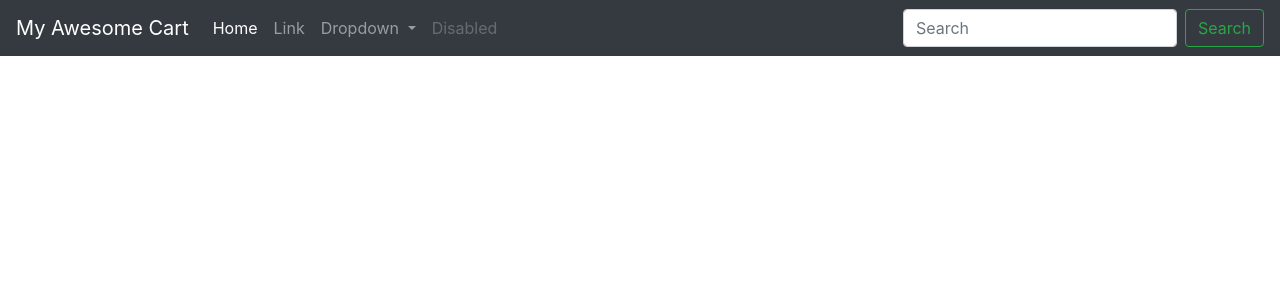
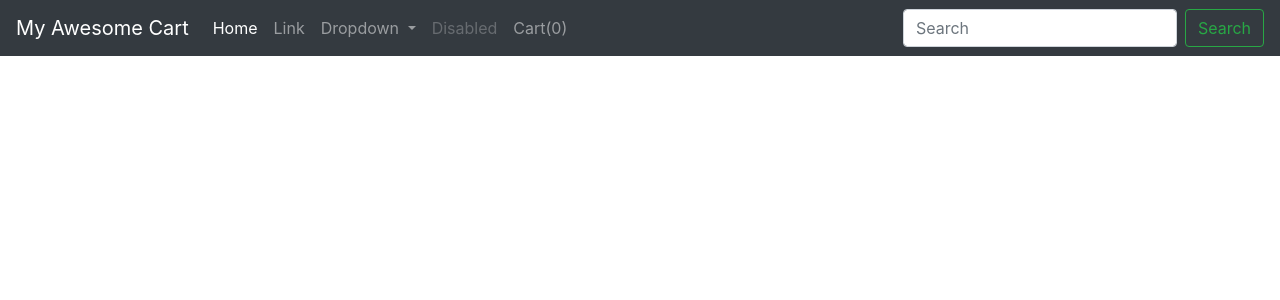
Before and after one commit to sahil312019/MyCart, a Django app: template shop/templates/shop/index.html in a window 1280 px wide. Shown: the top 300 px of the page. Run offline with Django 3.2, Linux system fonts and the light colour scheme; the template is opened without the code that fills it, so the values that code supplies are empty; some libraries are stand-ins or nearby versions.

Commit message:
Improving Slider Logic & Adding Cart Items Count

```diff
--- a/shop/templates/shop/basic.html
+++ b/shop/templates/shop/basic.html
@@ -75,6 +75,9 @@
               >Disabled</a
             >
           </li>
+          <li class="nav-item">
+            <a class="nav-link" href="#">Cart(<span id="cart">0</span>)</a>
+          </li>
         </ul>
         <form class="form-inline my-2 my-lg-0">
           <input
--- a/shop/templates/shop/index.html
+++ b/shop/templates/shop/index.html
@@ -12,11 +12,8 @@
 
           .col-md-3 img{
 
-          width: 227px;
-          max-height: 248px;
-          object-fit:contain;
-          padding:30px;
-
+          width: 170px;
+          height: 200px;
           }
 
           body .carousel-indicator li{
@@ -35,7 +32,8 @@
           .carousel-control-prev,
           .carousel-control-next{
           top: auto;
-bottom: auto;
+          bottom: auto;
+          padding-top: 222px;
           }
            body .no-padding{
            padding-left: 0,
@@ -50,7 +48,8 @@ bottom: auto;
     <!--Slideshow starts here -->
     {% for product, range, nSlides in allProds %}
     <h5 class="my-4">Flash Sale On {{product.0.category}} - Recommended Items</h5>
-<div id="demo{{forloop.counter}}" class="carousel slide my-3" data-ride="carousel">
+    <div class="row">
+<div id="demo{{forloop.counter}}" class="col carousel slide my-3" data-ride="carousel">
     <ul class="carousel-indicators">
       <li data-target="#demo{{forloop.counter}}" data-slide-to="0" class="active"></li>
 
@@ -63,19 +62,9 @@ bottom: auto;
     <div class="container carousel-inner no-padding">
 
       <div class="carousel-item active">
-        <div class="col-xs-3 col-sm-3 col-md-3">
-          <div class="card" style="width: 18rem;">
-            <img src='/media/{{product.0.image}}' class="card-img-top" alt="...">
-            <div class="card-body">
-                <h5 class="card-title">{{product.0.product_name}}</h5>
-                <p class="card-text">{{product.0.desc}}</p>
-                <button id="pr{{product.0.id}}" class="btn btn-primary cart">Add To Cart</button>
-            </div>
-          </div>
-       </div>
 
 
-        {% for i in product|slice:"1:"%}
+        {% for i in product %}
         <div class="col-xs-3 col-sm-3 col-md-3">
           <div class="card" style="width: 18rem;">
             <img src='/media/{{i.image}}' class="card-img-top" alt="...">
@@ -86,7 +75,7 @@ bottom: auto;
             </div>
           </div>
         </div>
-        {% if forloop.counter|divisibleby:3 and forloop.counter > 0 and not forloop.last %}
+        {% if forloop.counter|divisibleby:4 and forloop.counter > 0 and not forloop.last %}
       </div><div class="carousel-item">
         {% endif %}
 
@@ -104,6 +93,7 @@ bottom: auto;
     <a class="carousel-control-next" href="#demo{{forloop.counter}}" data-slide="next">
         <span class="carousel-control-next-icon"></span>
     </a>
+        </div>
     {% endfor %}
 </div>
  {% endblock %}
@@ -117,6 +107,7 @@ var cart = {};
 else
 {
 cart = JSON.parse(localStorage.getItem('cart'));
+document.getElementById('cart').innerHTML = Object.keys(cart).length;
 }
 $('.cart').click(function(){
 console.log('clicked');
@@ -131,6 +122,7 @@ cart[idstr] = 1;
 }
 console.log(cart);
 localStorage.setItem('cart', JSON.stringify(cart));
+document.getElementById('cart').innerHTML = Object.keys(cart).length;
 });
 </script>
 {% endblock %}
```
Also changed, not shown: db.sqlite3, media/shop/images/71XxSMzsLL._AC_UL400__DNDQ9Jb.jpg (added), media/shop/images/71XxSMzsLL._AC_UL400__bsPLjsg.jpg (added), media/shop/images/71XxSMzsLL._AC_UL400__fhmSQKl.jpg (added), media/shop/images/71XxSMzsLL._AC_UL400__qjpEzsI.jpg (added), media/shop/images/71XxSMzsLL._AC_UL400__vWbJrKk.jpg (added), media/shop/images/71XxSMzsLL._AC_UL400__y4VOAvh.jpg (added), media/shop/images/71XxSMzsLL._AC_UL400__zsbk2YB.jpg (added).
